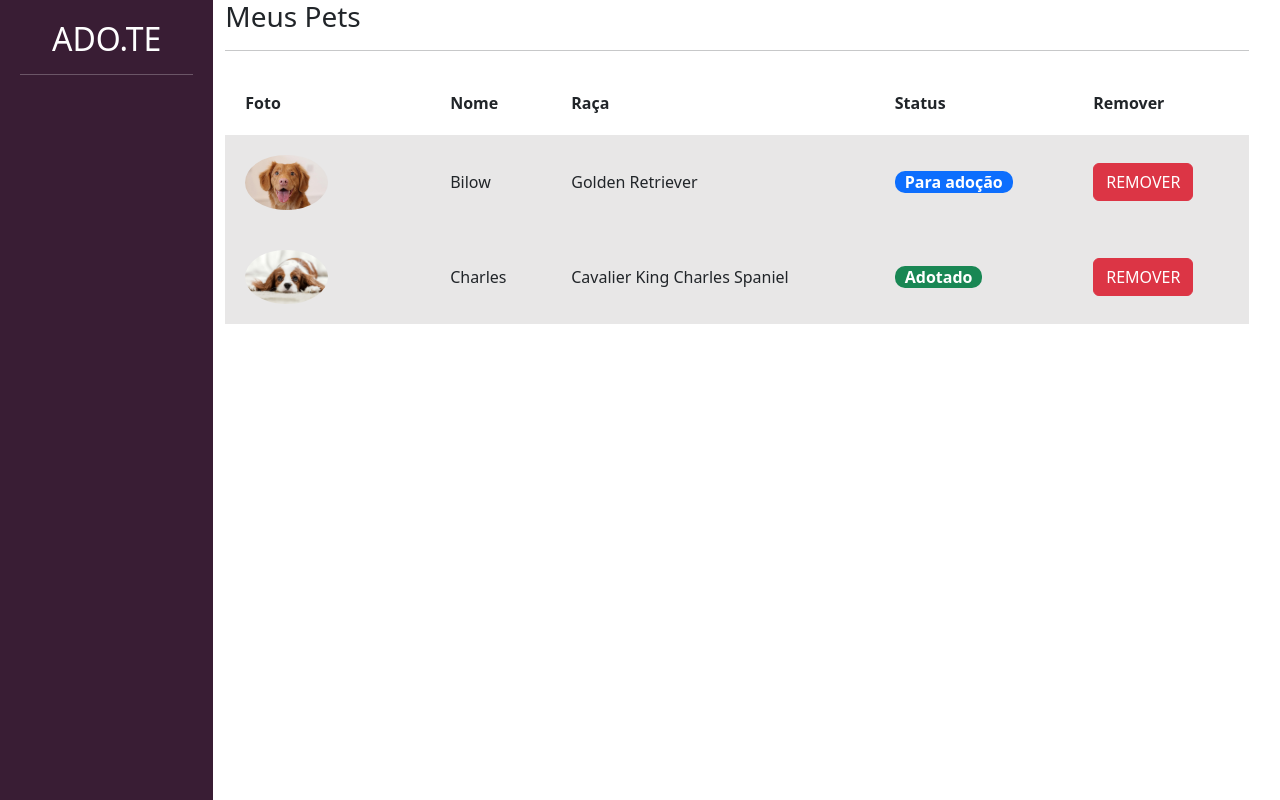
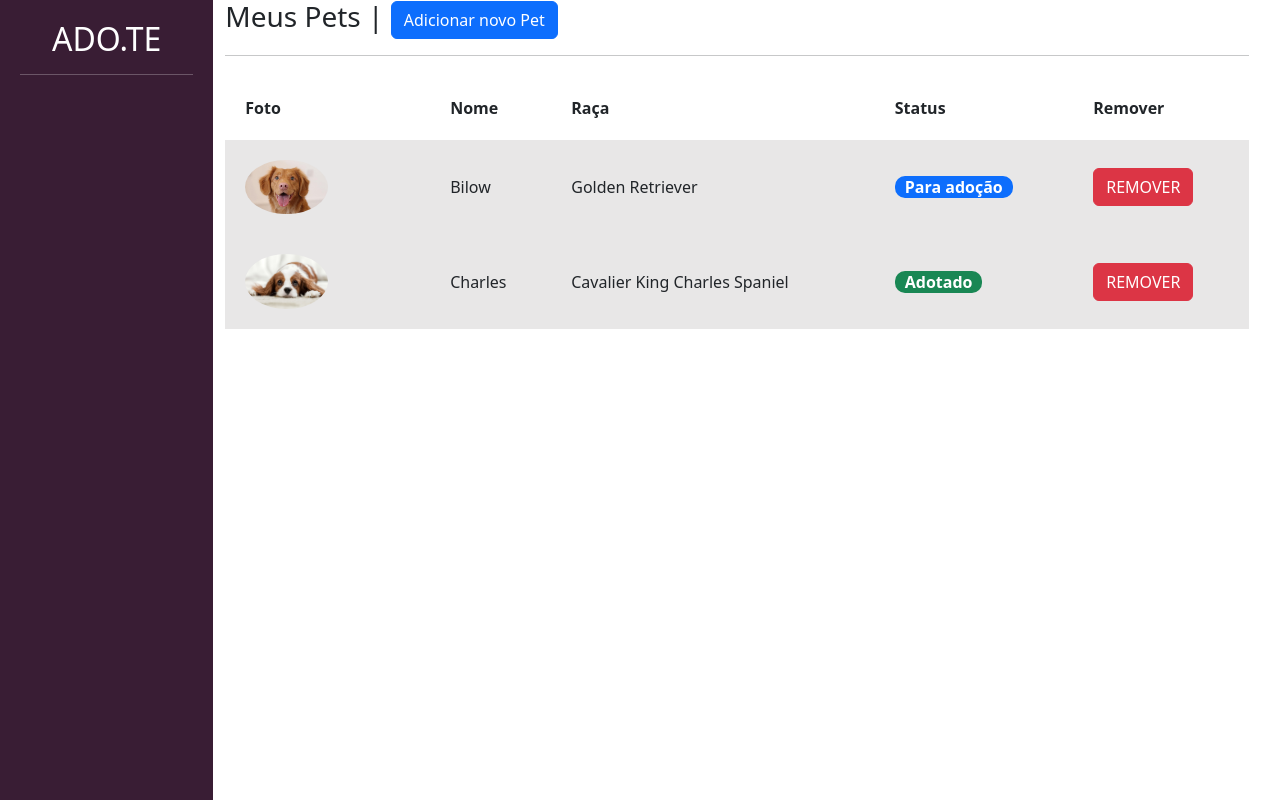
Before and after one commit to brunoconcli/PSW-Adote, a Django app: page /disclose/my_pets/ in a window 1280 px wide. Run offline with Django 4.2, Linux system fonts and the light colour scheme; a user stored in the database is signed in; data comes from the database, SQL or seed files in the repository.

Commit message:
🧩 | create button to ew_pet & default picture

```diff
--- a/disclose/templates/my_pets.html
+++ b/disclose/templates/my_pets.html
@@ -32,7 +32,8 @@
                                     </div>
                                 {% endfor %}
                             {% endif %}
-                            <h3 class="font-vinho">Meus Pets</h3>
+                            <h3 class="font-vinho">Meus Pets |
+                            <a href="{% url 'new_pet' %}" class="btn btn-primary">Adicionar novo Pet</a></h3>
                             <hr>
 
                              <table class="tabela" cellpadding="20">
@@ -43,11 +44,15 @@
                                     <th>Status</th>
                                     <th>Remover</th>
                                 </tr>
+
                                         {% for pet in pets %}
                                             <tr class="tabela-linha">
                                                 <td width="20%">
-
+                                                {% if pet.picture %}
                                                     <img width="50%" src="{{pet.picture.url}}">
+                                                {% else %}
+                                                    <img width="50%" src="/media/pet_pictures/default-picture.jpg">
+                                                {% endif %}
                                                 </td>
                                                 <td>
                                                     {{pet.petname}}
@@ -63,7 +68,7 @@
                                                     {% endif %}
                                                 </td>
                                                 <td>
-                                                <a href="" class="btn btn-danger">REMOVER</a>
+                                                    <a href="{% url 'remove_pet' pet.id %}" class="btn btn-danger">REMOVER</a>
                                                 </td>
                                             </tr>
                                         {% endfor %}
```
Lines whose indentation alone changed are shown as unchanged.
